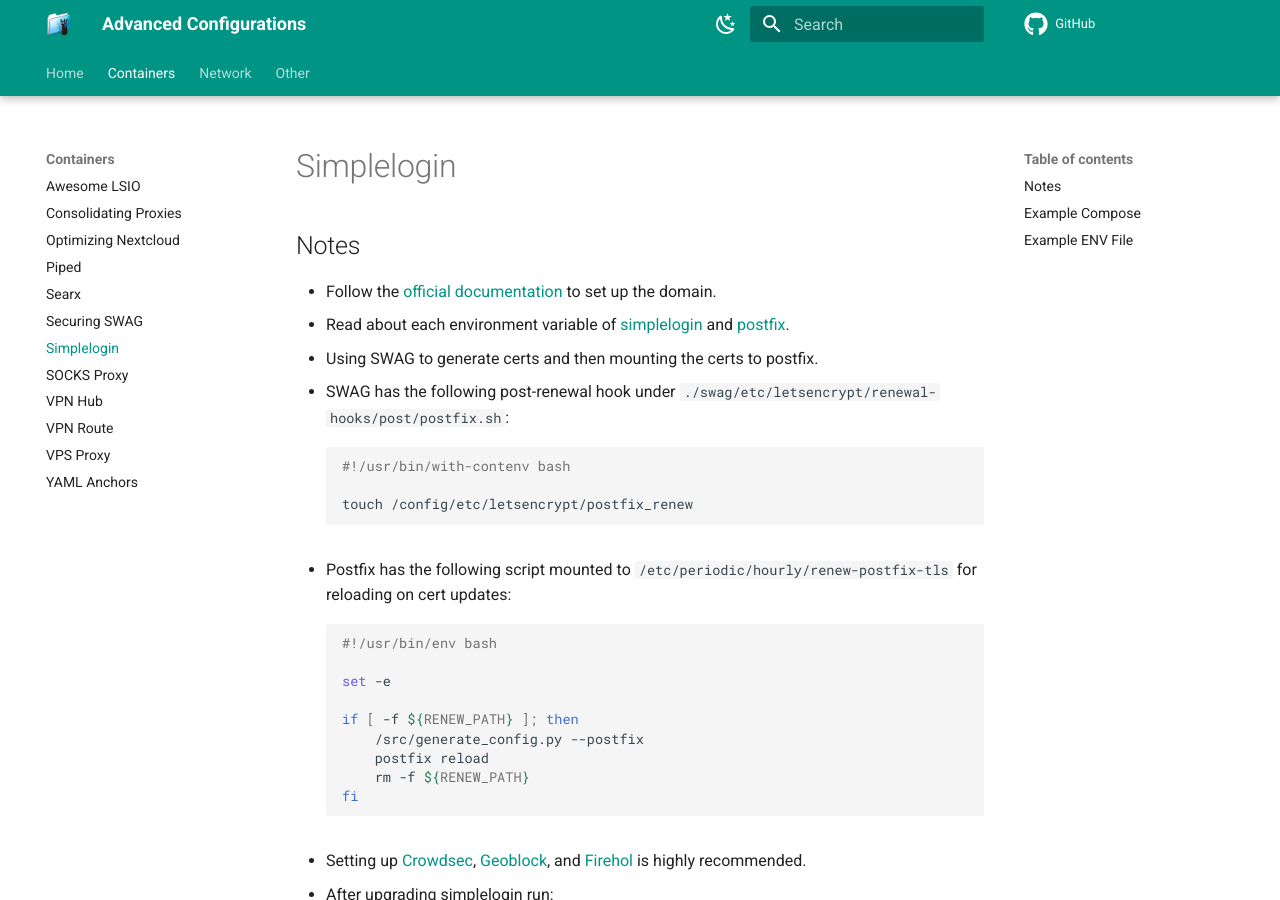
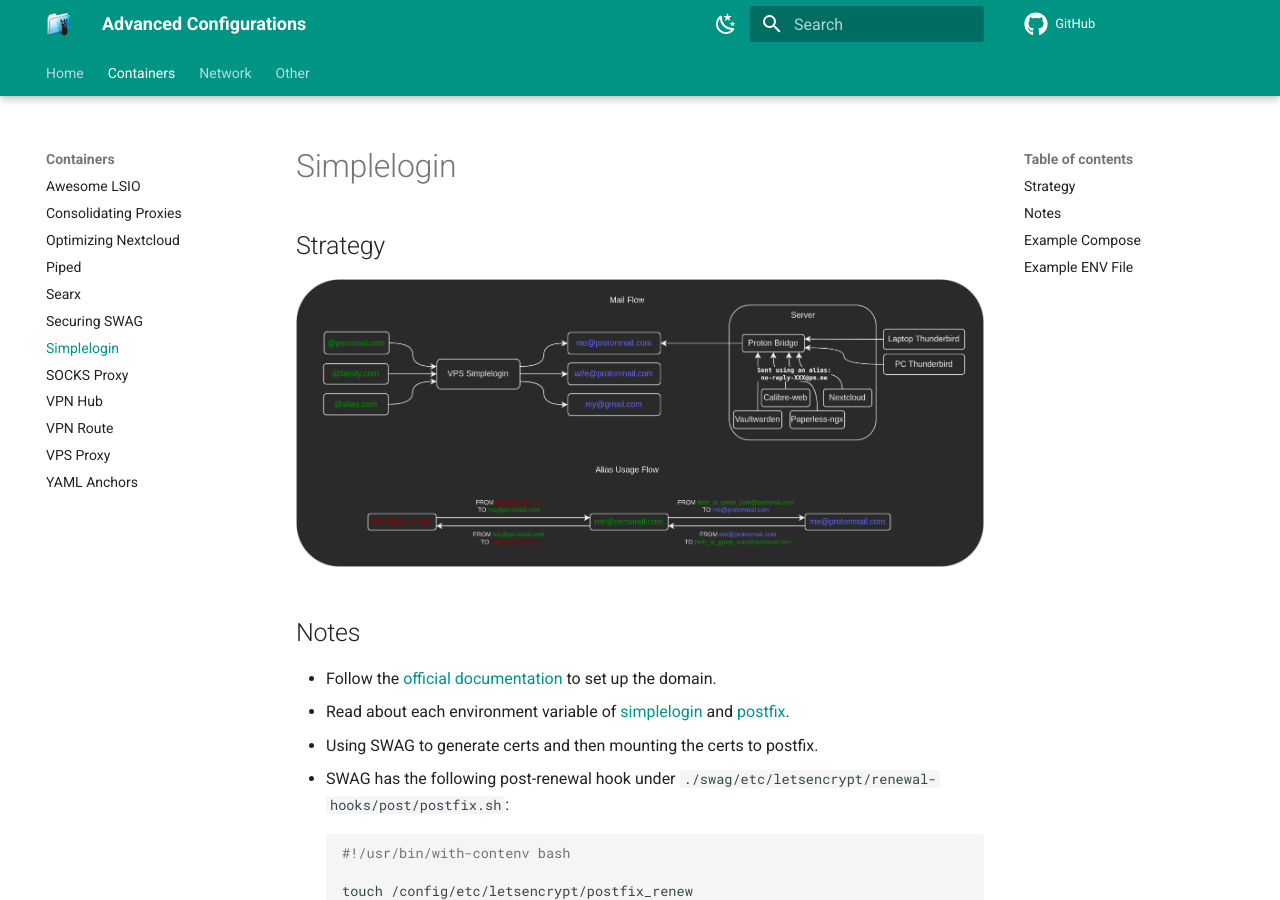
Before and after one commit to quietsy/advanced-configurations, an MkDocs documentation site: the page built from docs/simplelogin.md, in a window 1280 px wide and 900 px high. Built offline with MkDocs 1.6.1 and Material for MkDocs 9.7.7, drawn with Linux system fonts in a browser that asks for light colours; comment, search, counter and statistics services are not loaded.

Commit message:
Add diagram to simplelogin

```diff
--- a/docs/simplelogin.md
+++ b/docs/simplelogin.md
@@ -1,4 +1,8 @@
 # Simplelogin
+
+## Strategy
+
+![simplelogin](images/simplelogin.png)
 
 ## Notes
 
```
Also changed, not shown: docs/images/simplelogin.png (added).
